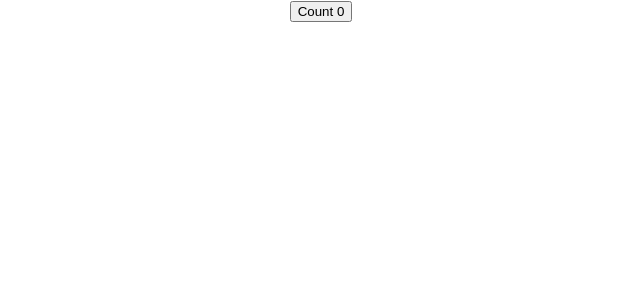
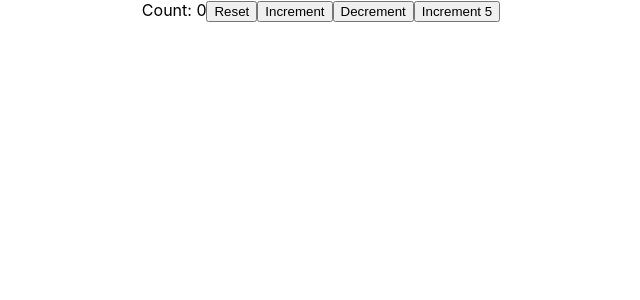
Before and after one commit to chey97/LPR, a React (Create React App) app in the folder hello-world/: page / in a window 1280 px wide. Shown: the top 300 px of the page, without its empty margins (319-959 px from the left). Built offline with nearby package versions, Linux system fonts and the light colour scheme.

Commit message:
Hookounter two

```diff
--- a/hello-world/src/App.js
+++ b/hello-world/src/App.js
@@ -1,5 +1,5 @@
 import './App.css';
-import HookCounter from './components/Counter';
+import HookCounterTwo from './components/HookCounterTwo';
 
 
 
@@ -7,7 +7,7 @@ function App() {
 
   return (
     <div className="App">
-      <HookCounter />
+      <HookCounterTwo />
     </div>
   );
 }
--- /dev/null
+++ b/hello-world/src/components/HookCounterTwo.js
@@ -0,0 +1,25 @@
+import React from 'react'
+import { useState } from 'react';
+
+function HookCounterTwo() {
+const initialCount = 0
+const [count, setCount] = useState(initialCount);
+
+const incrementFive = () => {
+    for (let i = 0; i < 5; i++) {
+    setCount(pCount => pCount + 1);
+  }
+}
+
+  return (
+    <div>
+      Count: {count}
+      <button onClick = {() => setCount(initialCount)}>Reset</button>
+      <button onClick = {() => setCount(count => count + 1)}>Increment</button>
+      <button onClick = {() => setCount(count => count - 1)}>Decrement</button>
+      <button onClick = {incrementFive}>Increment 5</button>
+    </div>
+  )
+}
+
+export default HookCounterTwo
```
Also changed, not shown: hello-world/src/components/HookCounterThree.js (added, +13 -0 lines), hello-world/src/components/HookCounter.js (renamed from hello-world/src/components/Counter.js).
